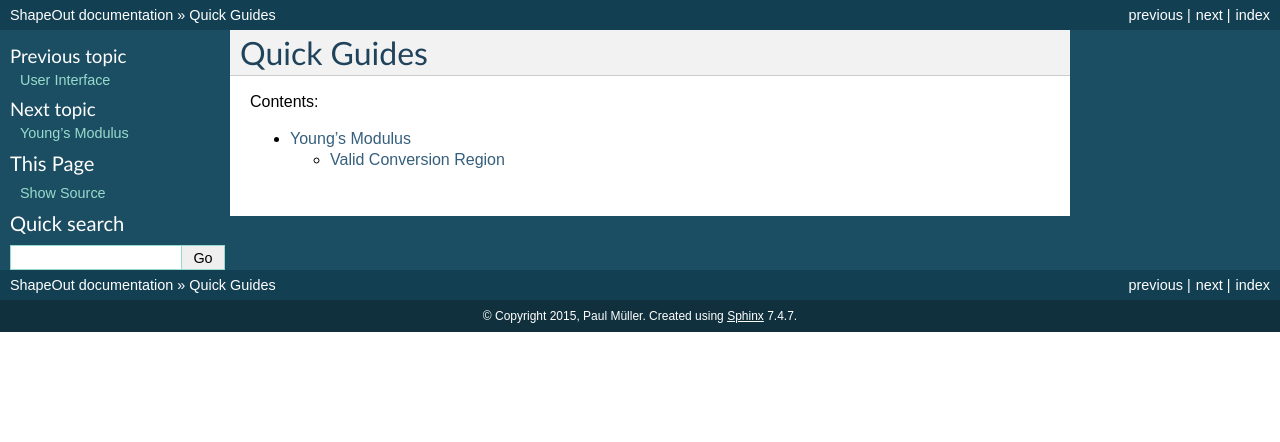
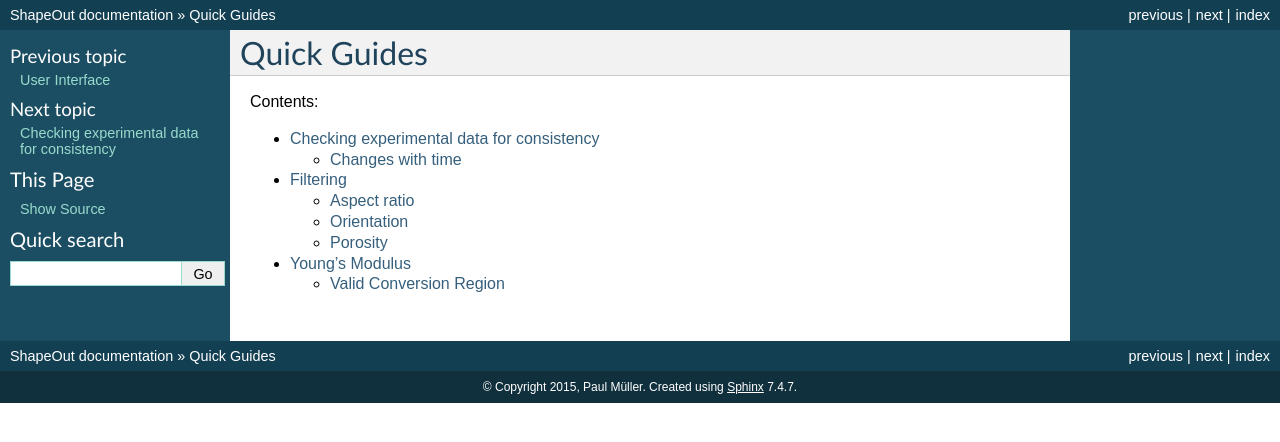
Before and after one commit to ZELLMECHANIK-DRESDEN/ShapeOut, a Sphinx documentation site: the page built from docs/sec_quick_guides.rst, in a window 1280 px wide. Shown: the top 442 px of the page. Built offline with Sphinx 7.4.7, drawn with Linux system fonts in a browser that asks for light colours; pages that are not in the unit, such as notebooks, are missing from menus; the version number could not be read and is left out.

Commit message:
docs: add thoughts

```diff
--- /dev/null
+++ b/docs/sec_qg_consistency_check.rst
@@ -0,0 +1,10 @@
+.. _sec_qg_consistency_check:
+
+
+==========================================
+Checking experimental data for consistency
+==========================================
+
+Changes with time
+-----------------
+any trend is bad; e.g. brightness: change in focus; area: sample changed
--- /dev/null
+++ b/docs/sec_qg_filtering.rst
@@ -0,0 +1,18 @@
+.. _sec_qg_filtering:
+
+
+=========
+Filtering
+=========
+
+Aspect ratio
+------------
+remove cell clusters
+
+Orientation
+-----------
+only cells aligned with channel
+
+Porosity
+--------
+Remove dirt
--- a/docs/sec_quick_guides.rst
+++ b/docs/sec_quick_guides.rst
@@ -6,4 +6,6 @@ Quick Guides
    :maxdepth: 2
    :caption: Contents:
 
+   sec_qg_consistency_check
+   sec_qg_filtering
    sec_qg_youngs_modulus
```
Also changed, not shown: docs/sec_rtdc_basics.rst (+41 -20 lines).
